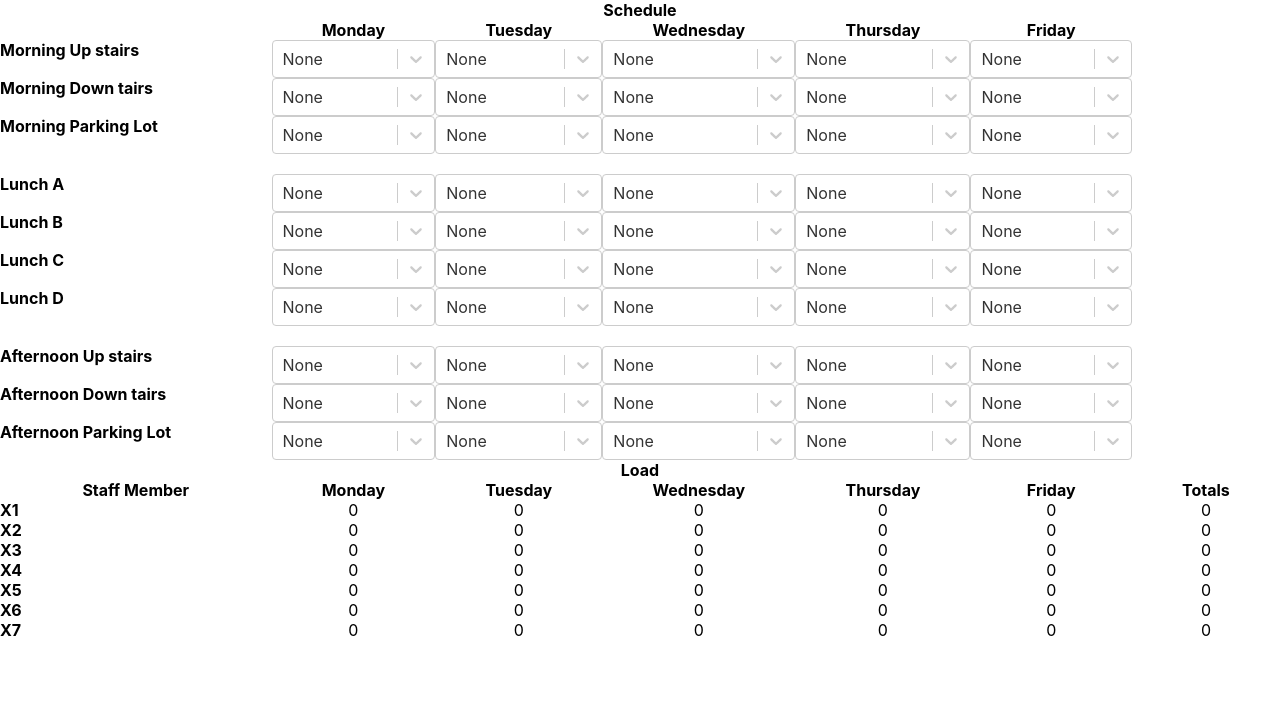
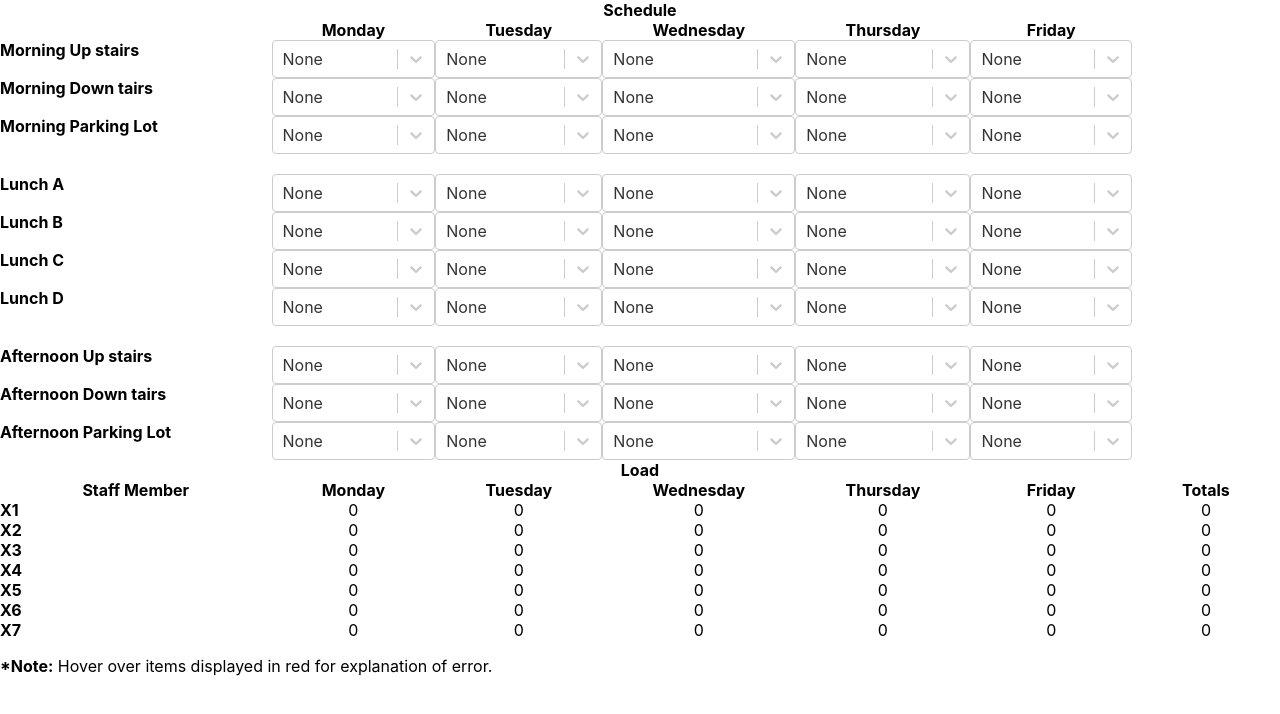
Before and after one commit to kmeixner/react-scheduler, a React (Create React App) app in the folder client/: page / in a window 1280 px wide. Shown: the top 714 px of the page. Built offline with nearby package versions, Linux system fonts and the light colour scheme; no server answers.

Commit message:
Added footnote for error mouse over instructions
modified:   client/src/App.css
modified:   client/src/App.js

```diff
--- a/client/src/App.css
+++ b/client/src/App.css
@@ -7,6 +7,10 @@
 }
 
 .leftheading {
+	text-align: left;
+}
+
+.errorCaptionNote {
 	text-align: left;
 }
 
@@ -175,6 +179,8 @@
 .x7c6 { grid-area: x7c6; }
 .x7c7 { grid-area: x7c7; }
 
+.r8 { grid-area: blankrow3; }
+
 .grid-container {
   display: grid;
   grid-template-areas:
--- a/client/src/App.js
+++ b/client/src/App.js
@@ -27,7 +27,8 @@ class App extends Component {
 
     return (
       <div className="App">
-		<div className="grid-container">
+
+		<div className="grid-container">{/* Start Visible Table */}
 
 			<div className="h1 heading">Schedule</div>
 
@@ -189,7 +190,10 @@ class App extends Component {
 			<ShiftLoadForDay className="x7c6" data={this.props.allShiftInfo['X7']['friday']} />
 			<ShiftLoadForWeek className="x7c7" weeklyload={this.props.allShiftInfo['X7'].numWeeklyShifts} />
 
-		</div>
+		</div>{/* End Visible Table */}
+
+		<p className="errorCaptionNote"><strong>*Note:</strong> Hover over items displayed in red for explanation of error.</p>
+
       </div>
     );
   }
```
